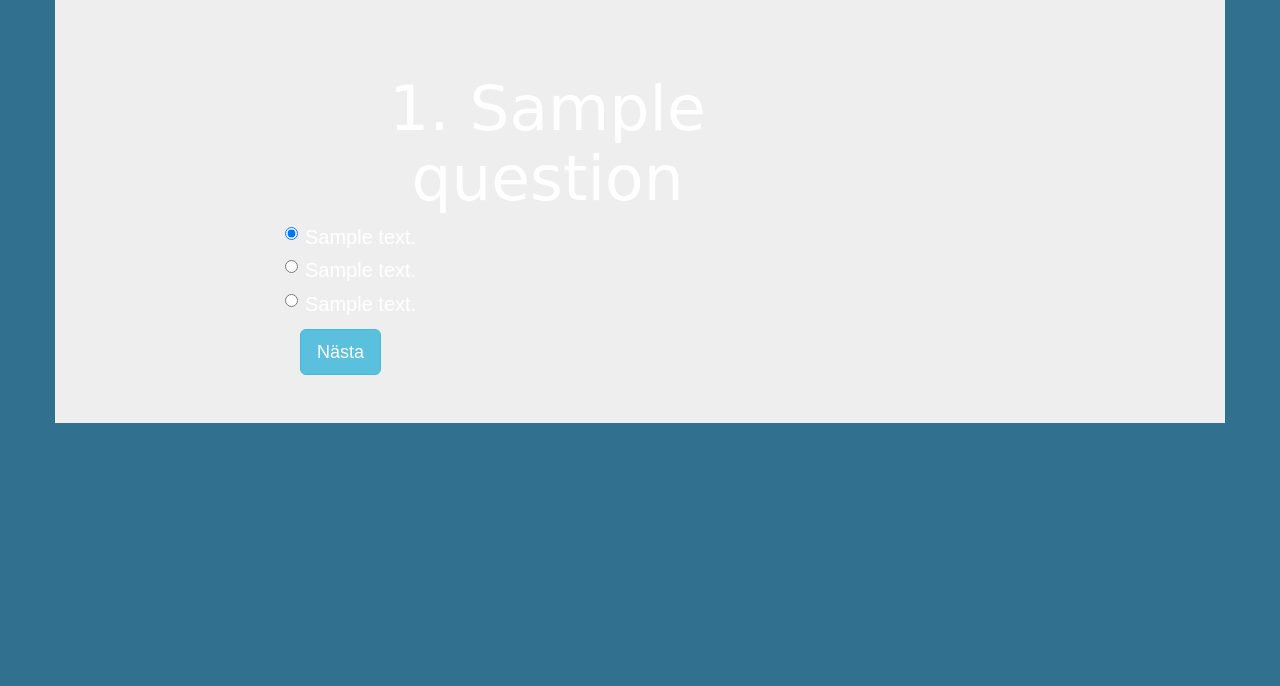
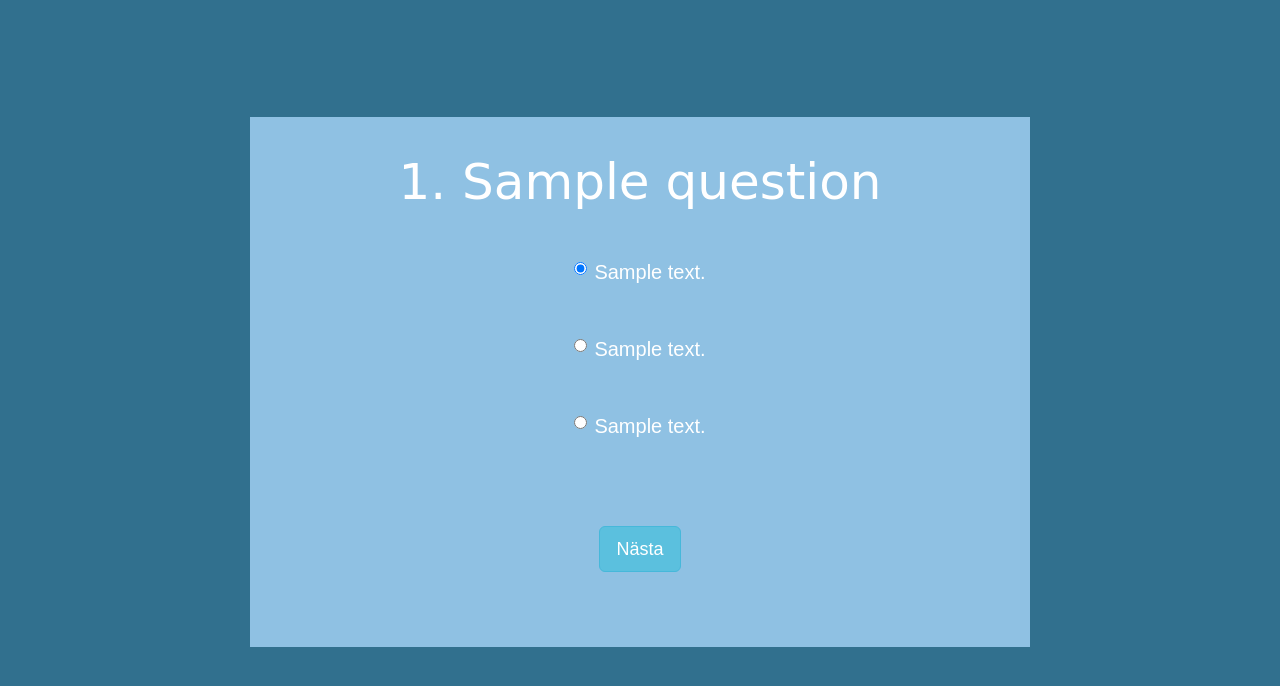
Before and after one commit to gordito/quizprojects, a Django app: page /quiz/1/question/1/ in a window 1280 px wide. Shown: the top 686 px of the page. Run offline with Django 3.2, Linux system fonts and the light colour scheme; tables that the repository leaves empty hold one stand-in row (values such as "Sample post"); some libraries are stand-ins or nearby versions.

Commit message:
Changed mutch in style

```diff
--- a/quiz/templates/question.html
+++ b/quiz/templates/question.html
@@ -13,39 +13,40 @@
 
 	<body>
 
-		<div class="container jumbotron">
+		<div class="container">
 
-			<div class="container-fluid">
+				<div class="row">
+
+					<div class="col-md-2 text-center"></div>
+
+					<div class="col-md-8 quiz-boxes text-center">
+
+						<h1 class="h1-question">{{ question_number }}. {{ question}}</h1>
+						<form action="{% url "answer_page" quiz.quiz_number question_number %}" method="post">
+							{% csrf_token %}
+							<br>
 
 
-
-				<div class="row">
-					<div class="col-md-12">
-						<div class="col-md-2">
-						</div>
-
-					<div class="col-md-6">
-
-						<h1>{{ question_number }}. {{ question}}</h1>
-						<form action="{% url "answer_page" quiz.quiz_number question_number %}" method="post">
-							{% csrf_token %}
 							<div class="radio">
 
 								<label><input type="radio" name="answer" value="1" checked> {{ answer1 }} </label>
 
 							</div>
 
+							<br>
+
 							<div class="radio">
 
 								<label><input type="radio" name="answer" value="2"> {{ answer2 }} </label>
 
 							</div>
+							<br>
 							<div class="radio">
 
 								<label><input type="radio" name="answer" value="3"> {{ answer3 }} </label>
 
 							</div>
-							<div class="col-md-12">
+							<div class="col-md-12 quiz-boxes">
 								  <button type="submit" class="btn btn-info btn-lg" role="button">Nästa</button>
 							</div>
 						</form>
--- a/static/css/style.css
+++ b/static/css/style.css
@@ -14,6 +14,15 @@ h1 {
     text-align: center;
     color: #fff;
 }
+.h1-question {
+	font-family: 'Abril Fatface', cursive;
+	font-size: 50px;
+    margin-top: 5%;
+    text-align: center;
+    color: #fff;
+}
+
+
 h2 {
 	color: #fff;
 }
@@ -33,10 +42,13 @@ h2 {
 .quiz-icon {
 	text-align: center;
 }
-.btn-color {
-	color: #fff;
+.quiz-boxes
+{
+	text-align: center;
+	background: #8FC1E3;
+	margin-top: 10%;
+	margin-bottom: 10%;
 }
-
 
 /*.hero {
 	background: #8FC1E3;
```
Also changed, not shown: quiz/templates/quiz.html (+14 -6 lines).
